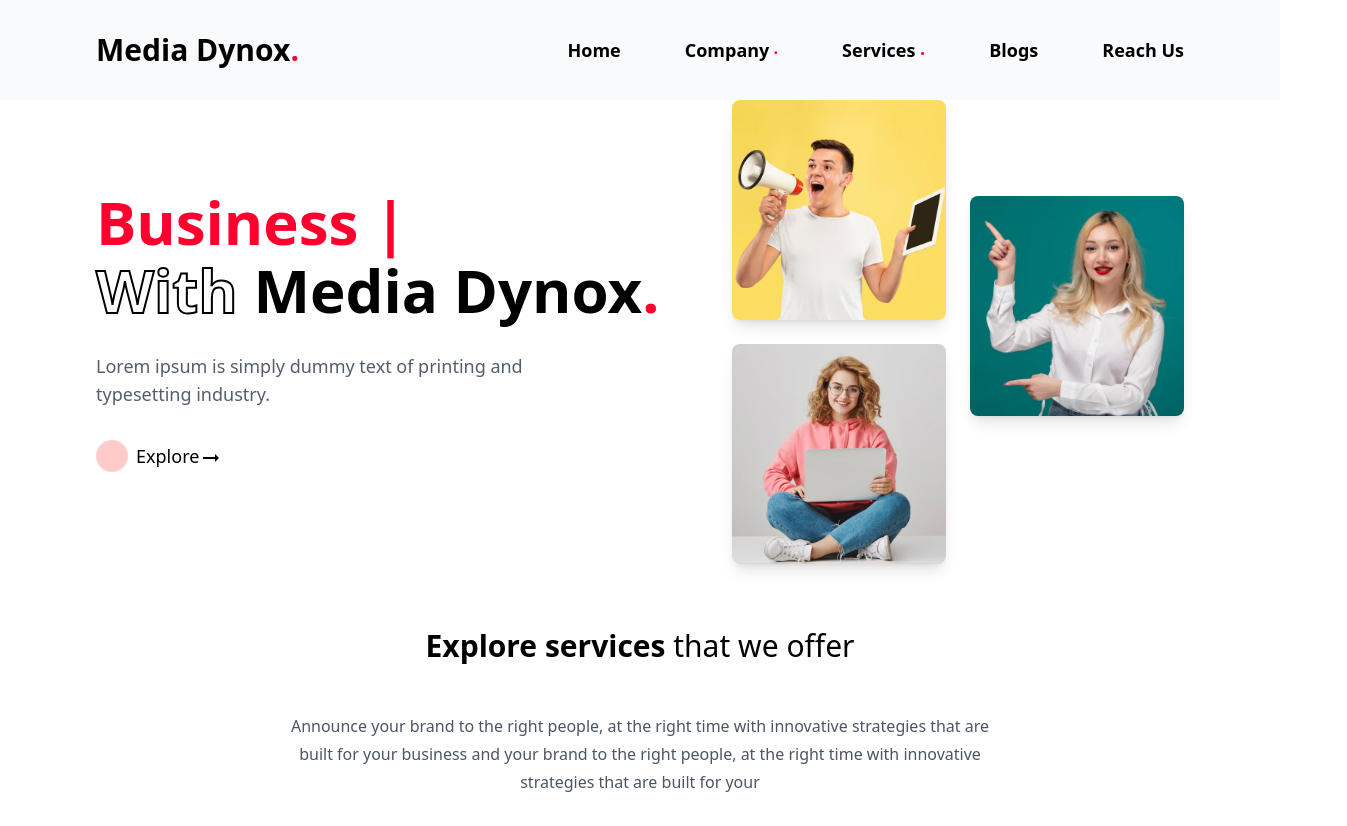
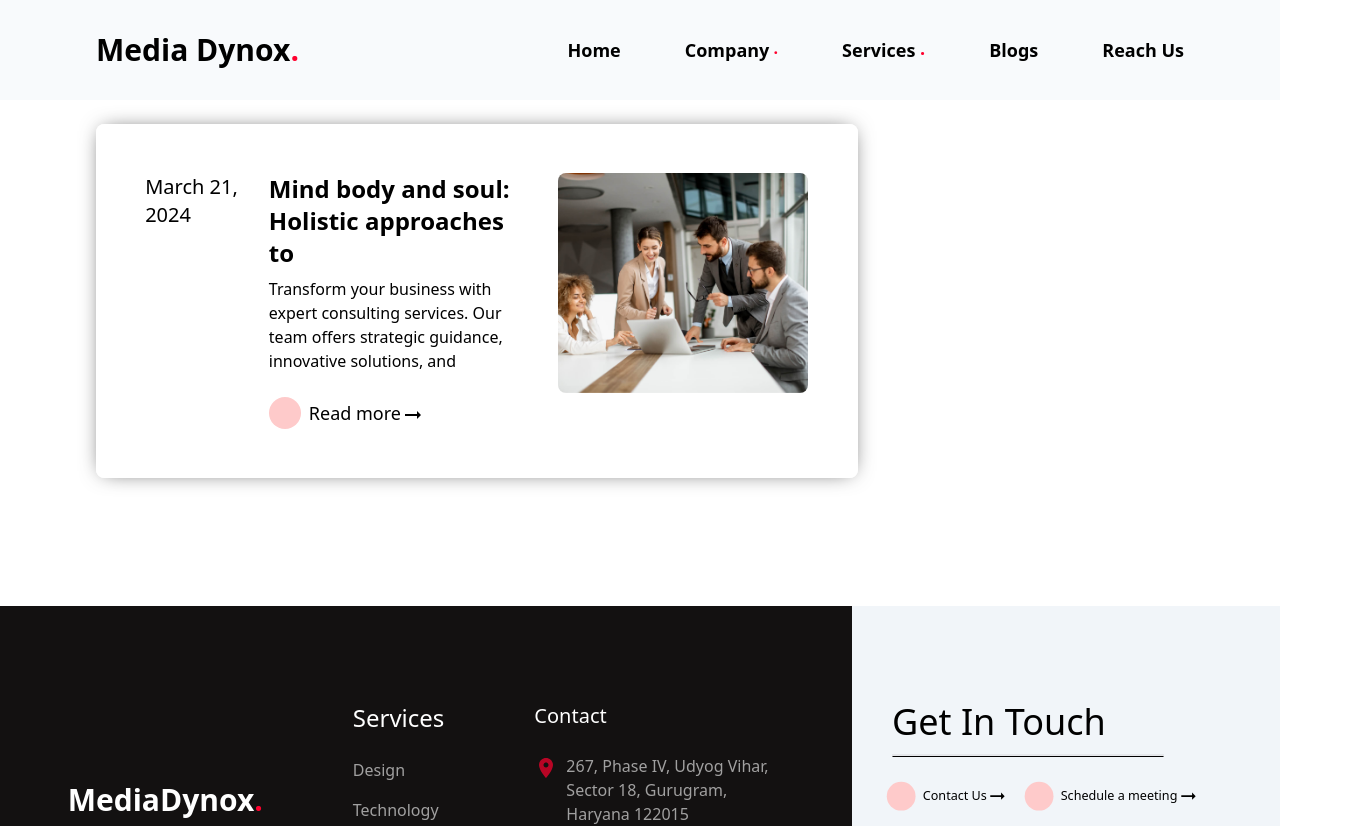
Before and after one commit to rkcoola792/media-dynox-revamped, a React (Vite) app: page / in a window 1280 px wide. Shown: the top 826 px of the page, 1347 px wide, since content can reach past the window. Built offline with nearby package versions, Linux system fonts and the light colour scheme.

Commit message:
blog div created

```diff
--- /dev/null
+++ b/src/components/Blog/Blog.jsx
@@ -0,0 +1,36 @@
+import React from 'react'
+import Explore from "../Explore/Explore";
+const Blog = ({date,heading,subheading,img}) => {
+  return (
+    <div className="blog flex gap-6 rounded-lg justify-evenly shadow-blog-shadow p-12 my-6 w-[70%] cursor-pointer border border-white hover:border hover:border-red-400 transition duration-300 ease-out hover:ease-in ">
+      <div className="left date w-[15%]">
+        <p className="text-xl"> March 21, 2024</p>
+      </div>
+      <div className="mid content w-[40%] flex flex-col gap-2">
+        <div className="main-headings top text-2xl font-semibold">
+          <h1>Mind body and soul:</h1>
+          <h1>Holistic approaches to</h1>
+        </div>
+        <div className="subheading middle">
+          <p>
+            Transform your business with expert consulting services. Our team
+            offers strategic guidance, innovative solutions, and
+          </p>
+        </div>
+
+        <div className="bottom">
+          <Explore text="Read more"></Explore>
+        </div>
+      </div>
+      <div className="right image">
+        <img
+          src="/public/Blog/blog-1.jpg"
+          alt="blog"
+          className="w-[250px] h-[220px] object-cover rounded-lg"
+        />
+      </div>
+    </div>
+  );
+}
+
+export default Blog
--- a/src/components/Homepage/Homepage.jsx
+++ b/src/components/Homepage/Homepage.jsx
@@ -3,14 +3,16 @@ import Section1 from './Section1'
 import Section9 from './Section9'
 import Section8 from './Section8'
 import Section3 from './Section3'
+import Test from '../Test/Test'
 
 const Homepage = () => {
   return (
     <div className='homepage'>
-      <Section1></Section1>
+      {/* <Section1></Section1>
       <Section3></Section3>
       <Section8></Section8>
-      <Section9></Section9>
+      <Section9></Section9> */}
+      <Test></Test>
 
 
     </div>
--- a/src/components/Test/Test.jsx
+++ b/src/components/Test/Test.jsx
@@ -1,9 +1,17 @@
 import React from 'react'
+import Blog from '../Blog/Blog'
 
 const Test = () => {
   return (
-    <div>
+    <div className='parallex scrol'>
+      <div className="left">
 
+      </div>
+      <div className="right">
+        <div className='blogs'>
+          <Blog></Blog>
+        </div>
+      </div>
     </div>
   )
 }
--- a/tailwind.config.js
+++ b/tailwind.config.js
@@ -6,9 +6,12 @@ export default {
       colors: {
         mainred: "#ff002e",
       },
-      fontFamily:{
-        outfit:["Outfit"]
-      }
+      fontFamily: {
+        outfit: ["Outfit"],
+      },
+      boxShadow: {
+        "blog-shadow": " 0px 0px 21px -7px rgba(0,0,0,0.75)",
+      },
     },
   },
   plugins: [],
```
Also changed, not shown: public/Blog/blog-1.jpg (added), 1 other file (tests, documents, lock files or other folders).
